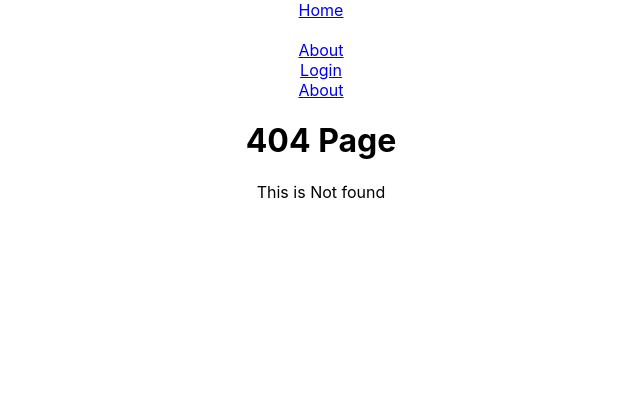
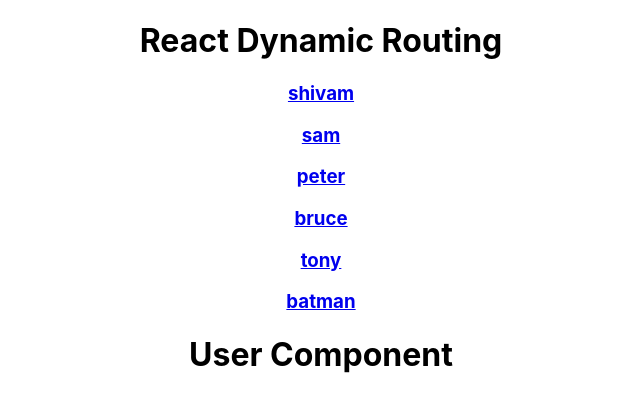
Before and after one commit to thisisshivamsingh/20-06-2022-Web-React, a React (Create React App) app: page /user/1/1 in a window 1280 px wide. Before the commit this address had no page. Shown: the top 412 px of the page, without its empty margins (319-959 px from the left). Built offline with nearby package versions, Linux system fonts and the light colour scheme.

Commit message:
React Tutorial Dynamic Routing

```diff
--- a/src/App.js
+++ b/src/App.js
@@ -1,49 +1,32 @@
 import "./App.css";
 import React from "react";
 import { BrowserRouter as Router, Link, Routes, Route } from "react-router-dom";
+import User from "./User";
 function App() {
+  const users = [
+    { id: 1, name: "shivam", email: "shivam@test.com" },
+    { id: 2, name: "sam", email: "sam@test.com" },
+    { id: 3, name: "peter", email: "peter@test.com" },
+    { id: 4, name: "bruce", email: "bruce@test.com" },
+    { id: 5, name: "tony", email: "tony@test.com" },
+    { id: 13, name: "batman", email: "bat@test.com" },
+  ];
   return (
     <div className="App">
       <Router>
-        <Link to="/">Home</Link>
-        <br />
-        <br />
-        <Link to="/about">About</Link>
-        <br />
-        <Link to="/login">Login</Link>
-        <br />
-        <a href="/about">About</a>
+        <h1>React Dynamic Routing</h1>
+        {users.map((item) => (
+          <div>
+            <Link to={"/user/" + item.id + "/" + item.name}>
+              <h3>{item.name}</h3>
+            </Link>
+          </div>
+        ))}
         <Routes>
-          <Route path="/" element={<Home />} exact={true} />
-          <Route path="/about" element={<About />} />
-          <Route path="/*" element={<PageNotFound />} />
+          <Route path="/user/:id/:name" element={<User />} />
         </Routes>
       </Router>
     </div>
   );
 }
-function Home() {
-  return (
-    <div>
-      <h1>Home Page</h1>
-      <p>This is Home Page</p>
-    </div>
-  );
-}
-function About() {
-  return (
-    <div>
-      <h1>About Page</h1>
-      <p>This is About Page</p>
-    </div>
-  );
-}
-function PageNotFound() {
-  return (
-    <div>
-      <h1>404 Page</h1>
-      <p>This is Not found</p>
-    </div>
-  );
-}
 export default App;
--- a/src/User.js
+++ b/src/User.js
@@ -83,3 +83,19 @@
 //   );
 // }
 // export default forwardRef(User);
+
+/////////////// #50 Dynamic Routing /////////////////
+
+// import { withRouter } from "react-router-dom";
+function User(prop) {
+  //   console.log(prop.match.params.id);
+  return (
+    <div>
+      <h1>User Component</h1>
+      {/* <h1>Hi this is user no {prop.match.params.id}</h1> */}
+      {/* <h1>Hi this is {prop.match.params.name}</h1> */}
+    </div>
+  );
+}
+export default User;
+// export default withRouter(User);
```
